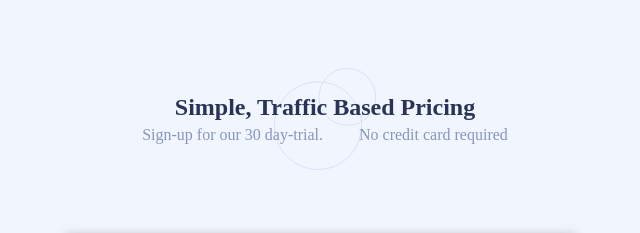
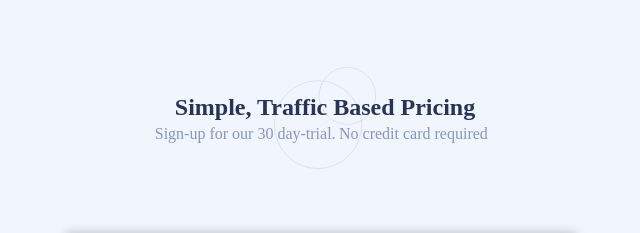
Before and after one commit to Ibhassan01/interactive-pricing-component-main, a plain HTML site: page index.html in a window 1280 px wide. Shown: the top 233 px of the page, 315-955 px from the left. Drawn offline with Linux system fonts and the light colour scheme.

```diff
--- a/style.css
+++ b/style.css
@@ -190,6 +190,9 @@
 }
 
 /* Custom thumb style */
+input[type="range"]::-webkit-slider-thumb:hover {
+    box-shadow: 1px 10px 15px var(--Strong-Cyan);
+}
 input[type="range"]::-webkit-slider-thumb {
     -webkit-appearance: none; /* Remove the default styling in WebKit browsers */
     width: 40px;
@@ -201,6 +204,7 @@
     background-repeat: no-repeat;
     background-size: 30px;
     background-position: center;
+    transition: .7s;
 }
 @media only screen and (max-width:365px)  {
     header{
@@ -317,9 +321,9 @@
             }
             header div{
                 font-size: 1rem;
-                width: 90%;
+                width: 70%;
                 flex-direction: row;
-                justify-content: space-evenly;
+                gap: 1%;
             }
             main div{
                 font-size: 1rem;
```
